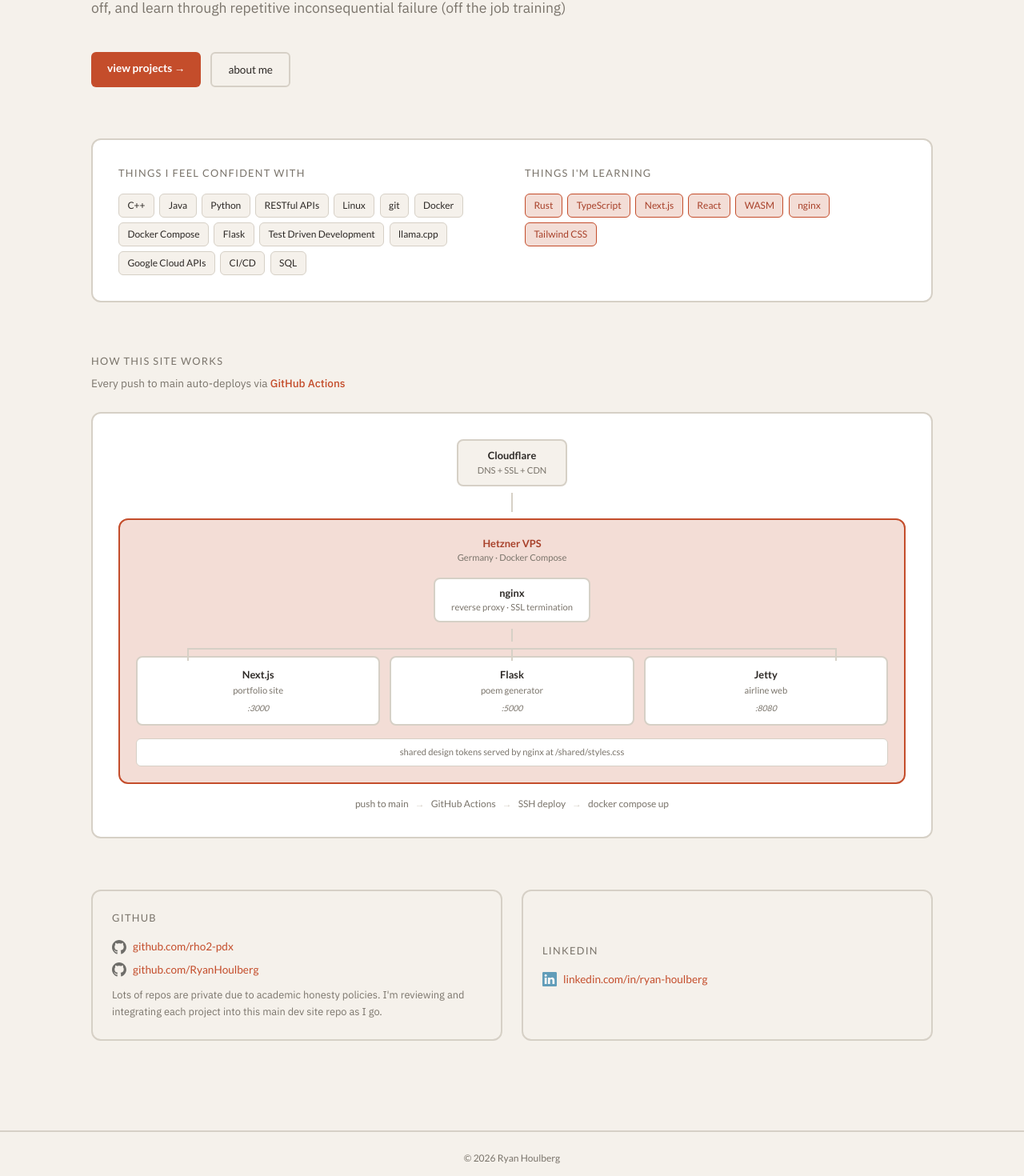
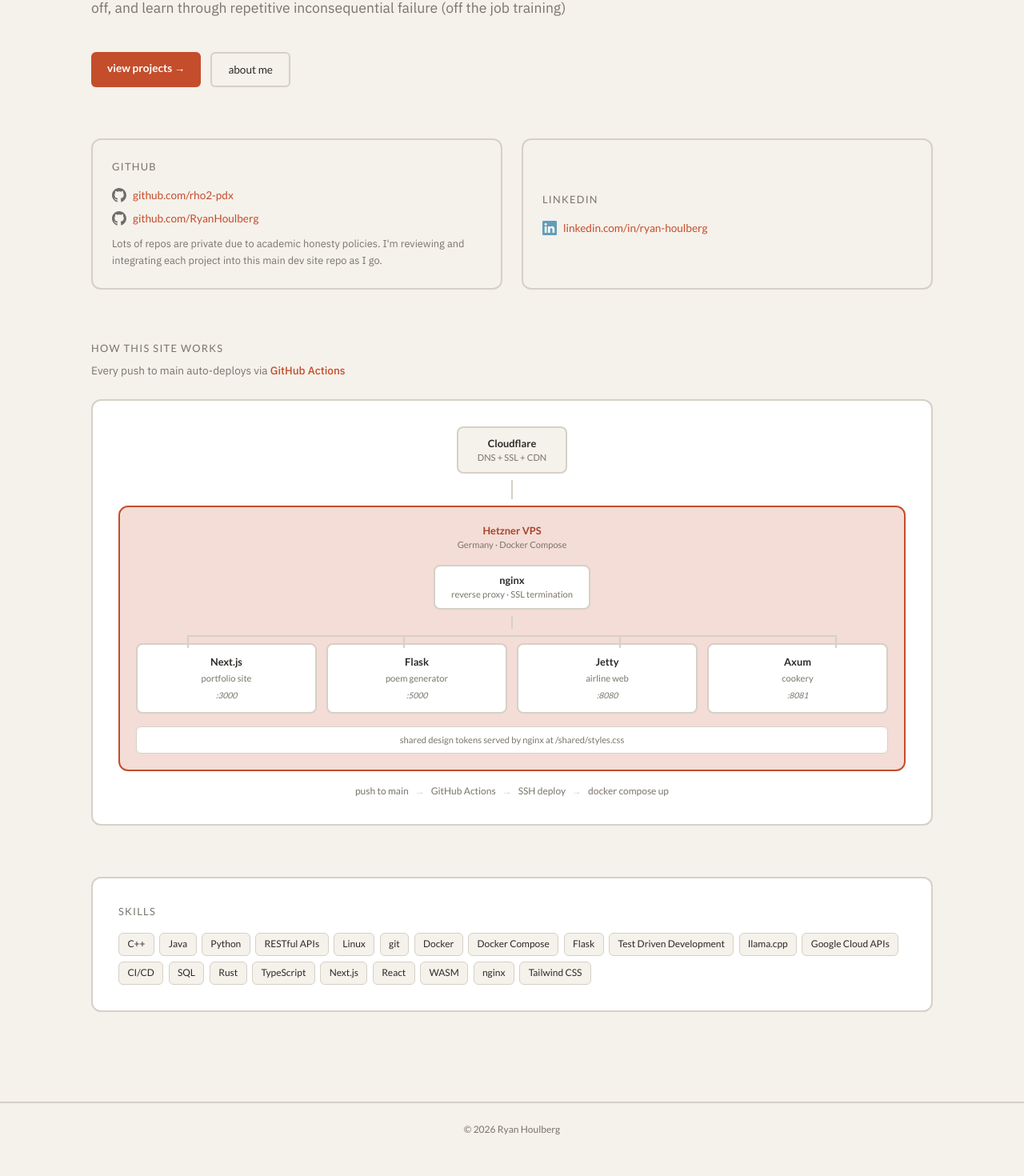
Before and after one commit to rho2-pdx/dev_site, a Next.js app: page / in a window 1280 px wide. Shown: the part 376-1846 px from the top of the page at 80% size. After the commit the page ends 1821 px from the top, so only its background shows below. Built offline with nearby package versions, Linux system fonts and the light colour scheme.

Commit message:
updating home page layout and website flowchart, and project descriptions/ordering

```diff
--- a/app/page.tsx
+++ b/app/page.tsx
@@ -1,11 +1,6 @@
 import Link from "next/link";
 
-const pill = (text: string, variant: "solid" | "accent" = "solid") => ({
-  text,
-  variant,
-});
-
-const confidentSkills = [
+const skills = [
   "C++",
   "Java",
   "Python",
@@ -20,9 +15,6 @@
   "Google Cloud APIs",
   "CI/CD",
   "SQL",
-];
-
-const learningSkills = [
   "Rust",
   "TypeScript",
   "Next.js",
@@ -113,20 +105,22 @@
         </div>
       </section>
 
-      {/* Skills — two columns side by side */}
+      {/* Links row — GitHub + LinkedIn side by side */}
       <section
         style={{
           marginBottom: "4rem",
-          background: "var(--color-surface)",
+          display: "grid",
+          gridTemplateColumns: "1fr 1fr",
+          gap: "1.5rem",
+        }}
+      >
+        <div
+          style={{
             border: "2px solid var(--color-border)",
             borderRadius: "var(--radius-lg)",
-          padding: "2rem",
-          display: "grid",
-          gridTemplateColumns: "1fr 1fr",
-          gap: "2rem",
+            padding: "1.5rem",
           }}
         >
-        <div>
           <h2
             style={{
               fontFamily: "var(--font-display)",
@@ -137,29 +131,63 @@
               marginBottom: "1rem",
             }}
           >
-            Things I feel confident with
+            GitHub
           </h2>
-          <div style={{ display: "flex", flexWrap: "wrap", gap: "0.4rem" }}>
-            {confidentSkills.map((tech) => (
-              <span
-                key={tech}
+          <div
             style={{
-                  padding: "0.3rem 0.65rem",
-                  background: "var(--color-bg)",
-                  border: "1px solid var(--color-border)",
-                  borderRadius: "var(--radius-sm)",
+              display: "flex",
+              flexDirection: "column",
+              gap: "0.5rem",
+            }}
+          >
+            {["rho2-pdx", "RyanHoulberg"].map((handle) => (
+              <a
+                key={handle}
+                href={`https://github.com/${handle}`}
+                target="_blank"
+                rel="noopener noreferrer"
+                style={{
+                  display: "flex",
+                  alignItems: "center",
+                  gap: "0.5rem",
                   fontFamily: "var(--font-display)",
-                  fontSize: "0.75rem",
-                  color: "var(--color-text)",
+                  fontSize: "0.85rem",
+                  color: "var(--color-accent)",
                   fontWeight: 500,
                 }}
               >
-                {tech}
-              </span>
+                <img
+                  src="/media/github-icon-1.svg"
+                  alt="GitHub"
+                  style={{ width: "18px", height: "18px", opacity: 0.6 }}
+                />
+                github.com/{handle}
+              </a>
             ))}
           </div>
+          <p
+            style={{
+              fontSize: "0.8rem",
+              color: "var(--color-text-muted)",
+              lineHeight: 1.6,
+              marginTop: "0.75rem",
+            }}
+          >
+            Lots of repos are private due to academic honesty policies. I&apos;m
+            reviewing and integrating each project into this main dev site repo
+            as I go.
+          </p>
         </div>
-        <div>
+        <div
+          style={{
+            border: "2px solid var(--color-border)",
+            borderRadius: "var(--radius-lg)",
+            padding: "1.5rem",
+            display: "flex",
+            flexDirection: "column",
+            justifyContent: "center",
+          }}
+        >
           <h2
             style={{
               fontFamily: "var(--font-display)",
@@ -170,27 +198,29 @@
               marginBottom: "1rem",
             }}
           >
-            Things I&apos;m learning
+            LinkedIn
           </h2>
-          <div style={{ display: "flex", flexWrap: "wrap", gap: "0.4rem" }}>
-            {learningSkills.map((tech) => (
-              <span
-                key={tech}
+          <a
+            href="https://linkedin.com/in/ryan-houlberg-272a0256"
+            target="_blank"
+            rel="noopener noreferrer"
             style={{
-                  padding: "0.3rem 0.65rem",
-                  background: "var(--color-accent-light)",
-                  border: "1px solid var(--color-accent)",
-                  borderRadius: "var(--radius-sm)",
+              display: "flex",
+              alignItems: "center",
+              gap: "0.5rem",
               fontFamily: "var(--font-display)",
-                  fontSize: "0.75rem",
-                  color: "var(--color-accent-dim)",
+              fontSize: "0.85rem",
+              color: "var(--color-accent)",
               fontWeight: 500,
             }}
           >
-                {tech}
-              </span>
-            ))}
-          </div>
+            <img
+              src="/media/linkedin-icon-2.svg"
+              alt="LinkedIn"
+              style={{ width: "18px", height: "18px", opacity: 0.6 }}
+            />
+            linkedin.com/in/ryan-houlberg
+          </a>
         </div>
       </section>
 
@@ -374,7 +404,7 @@
                   position: "relative",
                 }}
               >
-                {/* Left drop */}
+                {/* Drops — one per upstream container */}
                 <div
                   style={{
                     position: "absolute",
@@ -385,11 +415,10 @@
                     background: "var(--color-border)",
                   }}
                 />
-                {/* Center drop */}
                 <div
                   style={{
                     position: "absolute",
-                    left: "50%",
+                    left: "33.33%",
                     top: 0,
                     width: "2px",
                     height: "16px",
@@ -397,7 +426,17 @@
                     transform: "translateX(-50%)",
                   }}
                 />
-                {/* Right drop */}
+                <div
+                  style={{
+                    position: "absolute",
+                    left: "66.66%",
+                    top: 0,
+                    width: "2px",
+                    height: "16px",
+                    background: "var(--color-border)",
+                    transform: "translateX(-50%)",
+                  }}
+                />
                 <div
                   style={{
                     position: "absolute",
@@ -415,7 +454,7 @@
             <div
               style={{
                 display: "grid",
-                gridTemplateColumns: "1fr 1fr 1fr",
+                gridTemplateColumns: "repeat(4, minmax(0, 1fr))",
                 gap: "0.75rem",
                 marginTop: "0.5rem",
               }}
@@ -531,6 +570,43 @@
                   :8080
                 </div>
               </div>
+              <div
+                style={{
+                  padding: "0.75rem",
+                  border: "2px solid var(--color-border)",
+                  borderRadius: "var(--radius-md)",
+                  background: "var(--color-surface)",
+                  textAlign: "center",
+                }}
+              >
+                <div
+                  style={{
+                    fontWeight: 700,
+                    color: "var(--color-text)",
+                    marginBottom: "0.15rem",
+                  }}
+                >
+                  Axum
+                </div>
+                <div
+                  style={{
+                    fontSize: "0.7rem",
+                    color: "var(--color-text-muted)",
+                  }}
+                >
+                  cookery
+                </div>
+                <div
+                  style={{
+                    fontSize: "0.65rem",
+                    color: "var(--color-text-muted)",
+                    marginTop: "0.35rem",
+                    fontStyle: "italic",
+                  }}
+                >
+                  :8081
+                </div>
+              </div>
             </div>
 
             {/* Shared assets note */}
@@ -573,20 +649,13 @@
         </div>
       </section>
 
-      {/* Links row — GitHub + LinkedIn side by side */}
       <section
         style={{
           marginBottom: "4rem",
-          display: "grid",
-          gridTemplateColumns: "1fr 1fr",
-          gap: "1.5rem",
-        }}
-      >
-        <div
-          style={{
+          background: "var(--color-surface)",
           border: "2px solid var(--color-border)",
           borderRadius: "var(--radius-lg)",
-            padding: "1.5rem",
+          padding: "2rem",
         }}
       >
         <h2
@@ -599,96 +668,26 @@
             marginBottom: "1rem",
           }}
         >
-            GitHub
+          Skills
         </h2>
-          <div
+        <div style={{ display: "flex", flexWrap: "wrap", gap: "0.4rem" }}>
+          {skills.map((tech) => (
+            <span
+              key={tech}
               style={{
-              display: "flex",
-              flexDirection: "column",
-              gap: "0.5rem",
-            }}
-          >
-            {["rho2-pdx", "RyanHoulberg"].map((handle) => (
-              <a
-                key={handle}
-                href={`https://github.com/${handle}`}
-                target="_blank"
-                rel="noopener noreferrer"
-                style={{
-                  display: "flex",
-                  alignItems: "center",
-                  gap: "0.5rem",
+                padding: "0.3rem 0.65rem",
+                background: "var(--color-bg)",
+                border: "1px solid var(--color-border)",
+                borderRadius: "var(--radius-sm)",
                 fontFamily: "var(--font-display)",
-                  fontSize: "0.85rem",
-                  color: "var(--color-accent)",
+                fontSize: "0.75rem",
+                color: "var(--color-text)",
                 fontWeight: 500,
               }}
             >
-                <img
-                  src="/media/github-icon-1.svg"
-                  alt="GitHub"
-                  style={{ width: "18px", height: "18px", opacity: 0.6 }}
-                />
-                github.com/{handle}
-              </a>
+              {tech}
+            </span>
           ))}
-          </div>
-          <p
-            style={{
-              fontSize: "0.8rem",
-              color: "var(--color-text-muted)",
-              lineHeight: 1.6,
-              marginTop: "0.75rem",
-            }}
-          >
-            Lots of repos are private due to academic honesty policies. I&apos;m
-            reviewing and integrating each project into this main dev site repo
-            as I go.
-          </p>
-        </div>
-        <div
-          style={{
-            border: "2px solid var(--color-border)",
-            borderRadius: "var(--radius-lg)",
-            padding: "1.5rem",
-            display: "flex",
-            flexDirection: "column",
-            justifyContent: "center",
-          }}
-        >
-          <h2
-            style={{
-              fontFamily: "var(--font-display)",
-              fontSize: "0.8rem",
-              color: "var(--color-text-muted)",
-              textTransform: "uppercase",
-              letterSpacing: "0.1em",
-              marginBottom: "1rem",
-            }}
-          >
-            LinkedIn
-          </h2>
-          <a
-            href="https://linkedin.com/in/ryan-houlberg-272a0256"
-            target="_blank"
-            rel="noopener noreferrer"
-            style={{
-              display: "flex",
-              alignItems: "center",
-              gap: "0.5rem",
-              fontFamily: "var(--font-display)",
-              fontSize: "0.85rem",
-              color: "var(--color-accent)",
-              fontWeight: 500,
-            }}
-          >
-            <img
-              src="/media/linkedin-icon-2.svg"
-              alt="LinkedIn"
-              style={{ width: "18px", height: "18px", opacity: 0.6 }}
-            />
-            linkedin.com/in/ryan-houlberg
-          </a>
         </div>
       </section>
     </div>
--- a/app/projects/page.tsx
+++ b/app/projects/page.tsx
@@ -1,27 +1,5 @@
 export default function Projects() {
   const projects = [
-    {
-      name: "Poem Generator",
-      href: "/projects/poem-generator/",
-      description:
-        "Upload an image to generate keywords, which are used to extract lyrics from songs and make an eloquent poem every single time. Built for 'Web Systems' at PSU.",
-      stack: [
-        { src: "/media/python-5.svg", label: "Python" },
-        { src: "/media/flask.svg", label: "Flask" },
-        { src: "/media/gunicorn.svg", label: "Gunicorn" },
-      ],
-    },
-    {
-      name: "Airline Web",
-      href: "/projects/airline-web/",
-      description:
-        "REST API for managing airlines and flights. Add flights, search by route, and get XML responses. Built for 'joy of coding' class at PSU.",
-      stack: [
-        { src: "/media/java.svg", label: "Java 17" },
-        { src: "/media/jetty.svg", label: "Jetty" },
-        { src: "/media/rest.svg", label: "REST" },
-      ],
-    },
     {
       name: "Cookery",
       href: "/projects/cookery/",
@@ -31,6 +9,28 @@
         { src: "/media/rust.svg", label: "Rust" },
         { src: "/media/axum.svg", label: "Axum" },
         { src: "/media/postgres.svg", label: "Postgres" },
+      ],
+    },
+    {
+      name: "Airline Web",
+      href: "/projects/airline-web/",
+      description:
+        "REST API for managing airlines and flights. Add flights, search by route, and get XML responses. Built for 'Joy of Coding' class at PSU.",
+      stack: [
+        { src: "/media/java.svg", label: "Java 17" },
+        { src: "/media/jetty.svg", label: "Jetty" },
+        { src: "/media/rest.svg", label: "REST" },
+      ],
+    },
+    {
+      name: "Poem Generator",
+      href: "/projects/poem-generator/",
+      description:
+        "Upload an image to generate keywords, which are used to extract lyrics from songs and make an eloquent poem \"every single time\". Built for 'Web Systems' at PSU.",
+      stack: [
+        { src: "/media/python-5.svg", label: "Python" },
+        { src: "/media/flask.svg", label: "Flask" },
+        { src: "/media/gunicorn.svg", label: "Gunicorn" },
       ],
     },
   ];
```
Lines whose indentation alone changed are shown as unchanged.
